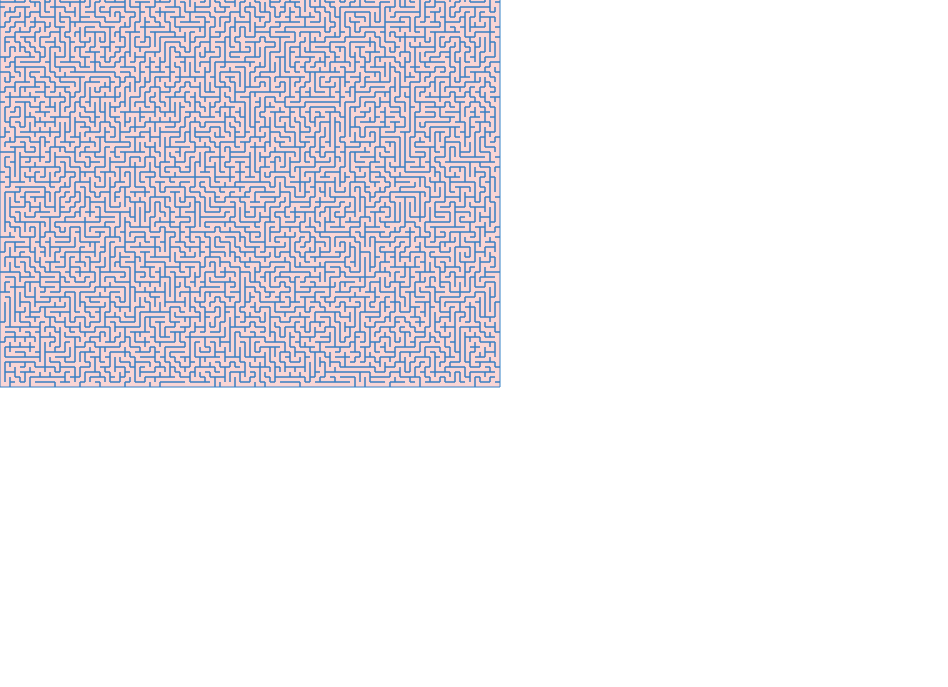
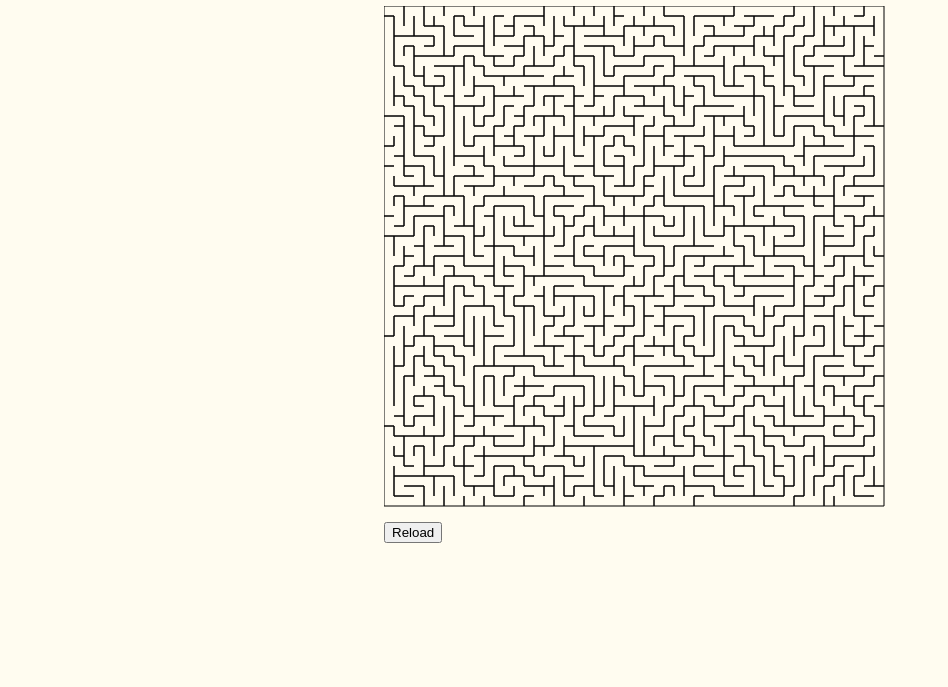
Before and after one commit to eliasnijs/basic-maze-generation, a website built with Vite: page index.html in a window 1280 px wide. Shown: the part 113-800 px from the top of the page, without its empty margins (0-948 px from the left). Built offline with nearby package versions, Linux system fonts and the light colour scheme.

Commit message:
feat: cleanup

```diff
--- a/index.css
+++ b/index.css
@@ -1,3 +1,7 @@
-.body {
+body {
     background-color: #FFFCF0;
+    display: flex;
+    height: 85vh;
+    justify-content: center;
+    align-items: center;
 }
--- a/index.html
+++ b/index.html
@@ -2,12 +2,16 @@
 <html lang="en">
 <head>
 	<meta charset="utf-8">
-	<title>wave-function-collapse</title>
-	<style>body { margin: 0; }</style>
+	<title>mazes</title>
 	<link rel="stylesheet" href="index.css">
 </head>
 <body>
-	<canvas id="terrain-container" width=512px height=512px></canvas>
+	<div>
+		<h1>tiny-maze-generator</h1>
+		<canvas id="canvas" width="512px" height="512px"></canvas>
+		<div></div>
+		<button id="reload-button">Reload</button>
+	</div>
 	<script type="module" src="main.js"></script>
 </body>
 </html>
--- a/main.js
+++ b/main.js
@@ -94,10 +94,10 @@ function draw_square(canvas, x, y, w, h, color) {
 }
 
 function render(grid) {
-    const canvas = document.getElementById('terrain-container');
+    const canvas = document.getElementById('canvas');
     const ctx = canvas.getContext('2d');
-    ctx.clearRect(0, 0, canvas.width, canvas.height);
-
+    ctx.clearRect(0, 0, canvas.clientWidth, canvas.clientHeight);
+	console.log(canvas.width)
     const w = Math.floor(canvas.width / grid.n_cols);
     const h = Math.floor(canvas.height / grid.n_rows);
 
@@ -107,19 +107,29 @@ function render(grid) {
             const x = i_col * w;
             const y = i_row * h;
 
-            if (visited) draw_square(canvas, x, y, w, h, 'rgba(224, 49, 49, 0.2)');
+            // if (visited) draw_square(canvas, x, y, w, h, 'rgba(224, 49, 49, 0.2)');
 
             // Draw walls: North, East, South, West
-            if (walls[0]) draw_line(canvas, x, y, x+w, y, 1, '#3381C7');     // North
-            if (walls[1]) draw_line(canvas, x+w, y, x+w, y+h, 1, '#3381C7'); // East
-            if (walls[2]) draw_line(canvas, x, y+h, x+w, y+h, 1, '#3381C7'); // South
-            if (walls[3]) draw_line(canvas, x, y, x, y+h, 1, '#3381C7');     // West
+            if (walls[0]) draw_line(canvas, x, y, x+w, y, 1, '#000');     // North
+            if (walls[1]) draw_line(canvas, x+w, y, x+w, y+h, 1, '#000'); // East
+            if (walls[2]) draw_line(canvas, x, y+h, x+w, y+h, 1, '#000'); // South
+            if (walls[3]) draw_line(canvas, x, y, x, y+h, 1, '#000');     // West
         }
     }
 }
 
 /* program */
 window.onload = () => {
-    const grid = generate(100,100);
+    const grid = generate(50,50);
     render(grid);
 };
+window.onload = () => {
+    const grid = generate(50,50);
+    render(grid);
+};
+
+const reloadButton = document.getElementById('reload-button');
+reloadButton.onclick = () => {
+    const grid = generate(50,50);
+    render(grid);
+};
```
